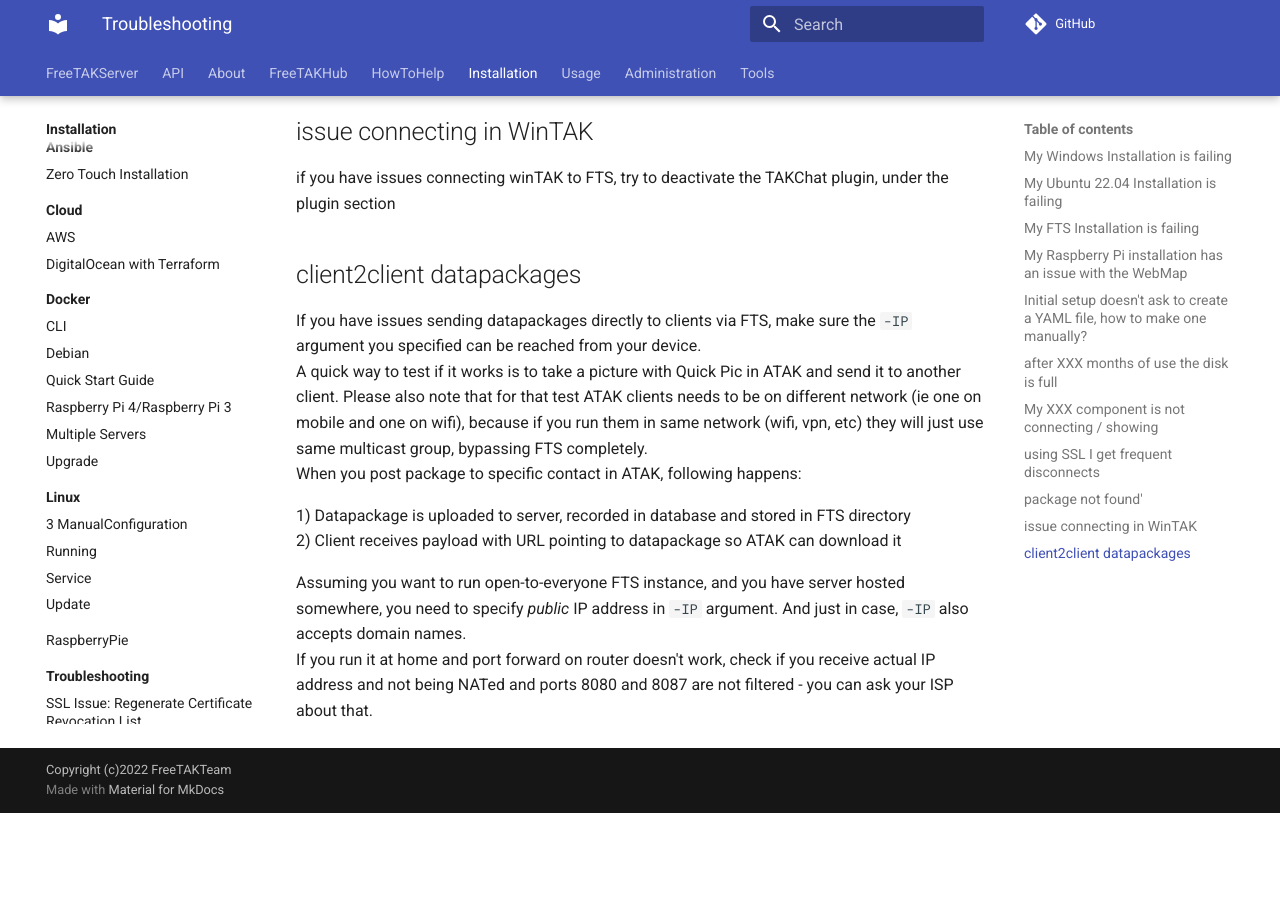
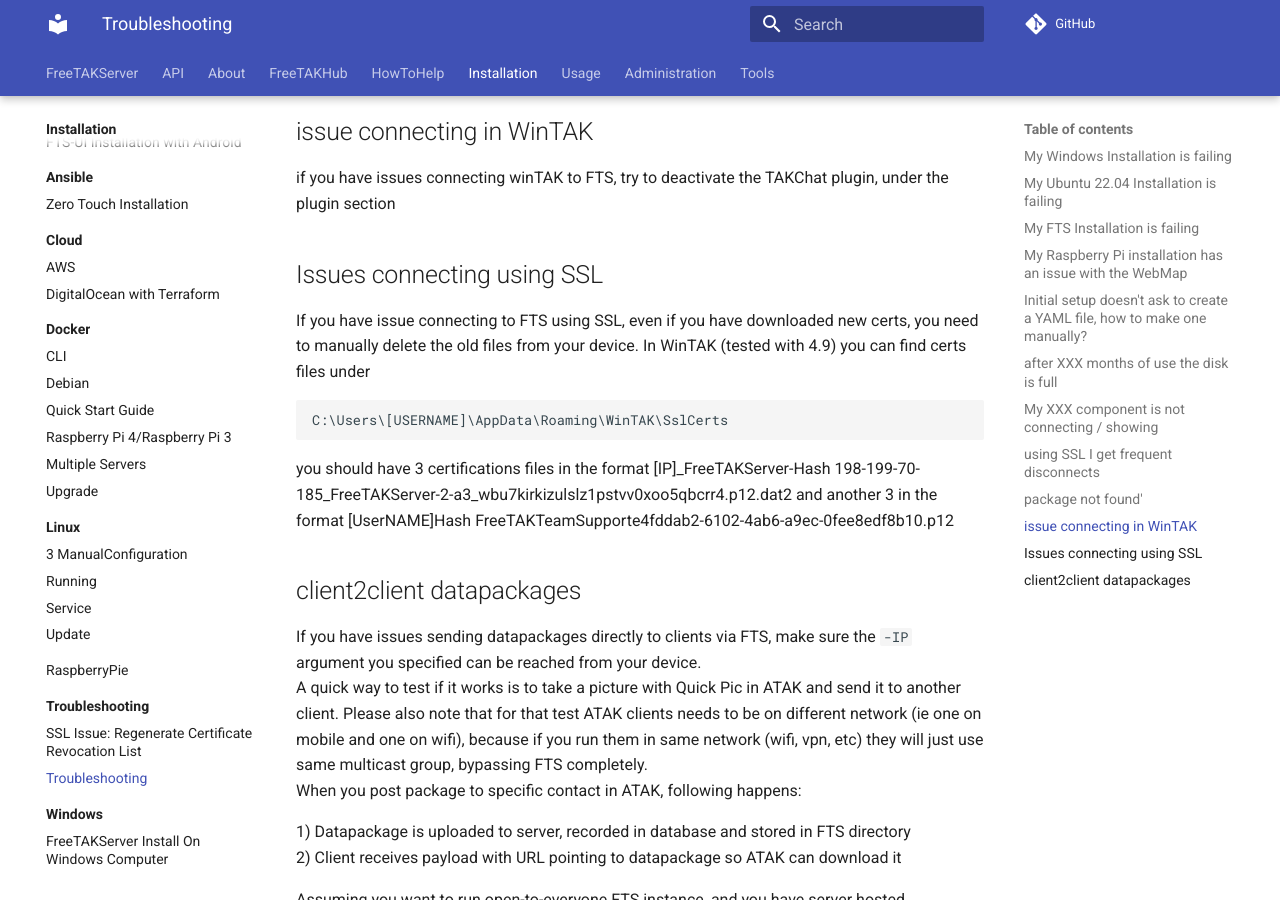
Before and after one commit to FreeTAKTeam/FreeTAKServer-User-Docs, an MkDocs documentation site: the page built from docs/docs/Installation/Troubleshooting/troubleshooting.md, in a window 1280 px wide and 900 px high, scrolled down 2716 px. Built offline with MkDocs 1.6.1 and Material for MkDocs 9.7.7, drawn with Linux system fonts in a browser that asks for light colours; comment, search, counter and statistics services are not loaded; the version menu is left out; before the commit the page ends 3529 px from its top, so only the background shows below that.

Commit message:
Update troubleshooting.md
added SSL troubleshouting

````diff
--- a/docs/docs/Installation/Troubleshooting/troubleshooting.md
+++ b/docs/docs/Installation/Troubleshooting/troubleshooting.md
@@ -107,6 +107,18 @@
 ## issue connecting in WinTAK
 if you have issues connecting winTAK to FTS, try to deactivate the TAKChat plugin, under the plugin section
 
+## Issues connecting using SSL
+If you have issue connecting to FTS using SSL, even if you have downloaded new certs, you need to manually delete the old files from your device. In WinTAK (tested with 4.9)  you can find certs files under
+```
+C:\Users\[USERNAME]\AppData\Roaming\WinTAK\SslCerts
+```
+you should have 3 certifications files in the format
+[IP]_FreeTAKServer-Hash
+198-199-70-185_FreeTAKServer-2-a3_wbu7kirkizulslz1pstvv0xoo5qbcrr4.p12.dat2
+and another 3 in the format
+[UserNAME]Hash
+FreeTAKTeamSupporte4fddab2-6102-4ab6-a9ec-0fee8edf8b10.p12
+
 ## client2client datapackages
 If you have issues sending datapackages directly to clients via FTS, make sure the `-IP` argument you specified can be reached from your device.
 A quick way to test if it works is to take a picture with Quick Pic in ATAK and send it to another client. Please also note that for that test ATAK clients needs to be on different network (ie one on mobile and one on wifi), because if you run them in same network (wifi, vpn, etc) they will just use same multicast group, bypassing FTS completely.
````
